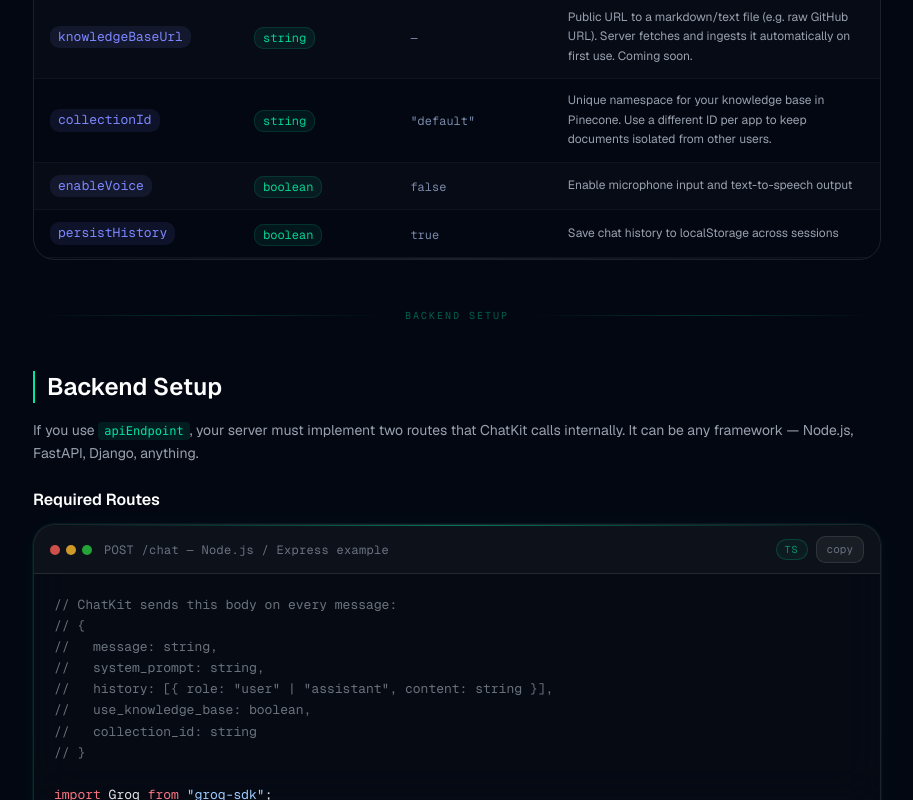
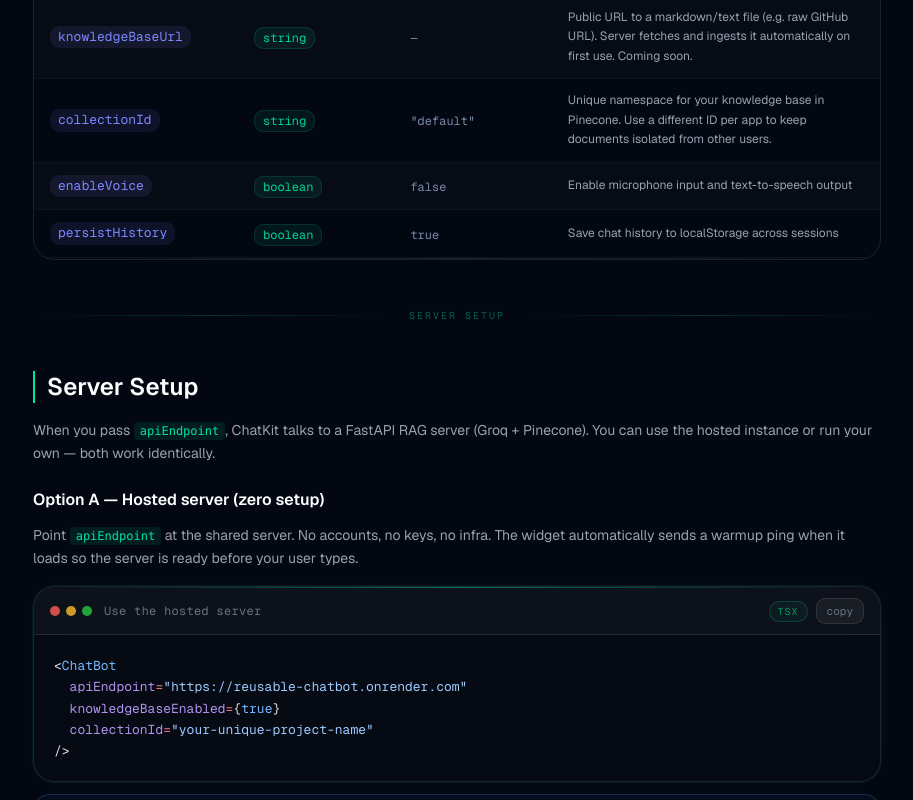
Before and after one commit to pratham27-pro/reusable-chatbot, a Next.js app in the folder chatbot-site/: page /docs in a window 1280 px wide. Shown: the part 2000-2800 px from the top of the page, without its empty margins (183-1096 px from the left). Built offline with nearby package versions, Linux system fonts and the light colour scheme.

Commit message:
new playground features and docs updated

```diff
--- a/chatbot-site/app/docs/page.tsx
+++ b/chatbot-site/app/docs/page.tsx
@@ -74,17 +74,17 @@ export default function DocsPage() {
 
         <ShikiBlock
           lang="tsx"
-          label="Option 2 — Your own backend (apiEndpoint)"
+          label="Option 2 — RAG server with knowledge base (apiEndpoint)"
           className="mt-4"
         >
           {`import { ChatBot } from '@pratham_jain/chatkit';
 
-// Recommended for production — API key stays on your server
-<ChatBot apiEndpoint="https://your-backend.com" />
+// Use the hosted server — no setup needed
+<ChatBot apiEndpoint="https://reusable-chatbot.onrender.com" />
 
 // Full config
 <ChatBot
-  apiEndpoint="https://your-backend.com"
+  apiEndpoint="https://reusable-chatbot.onrender.com"
   botName="Support Bot"
   buttonColor="#6366f1"
   theme="dark"
@@ -109,102 +109,103 @@ export default function DocsPage() {
         <PropsTable />
       </section>
 
-      {/* ── Divider: backend ─────────────────────────────────────────── */}
-      <Divider label="backend setup" />
+      {/* ── Divider: server setup ────────────────────────────────────── */}
+      <Divider label="server setup" />
 
-      {/* ── Backend Setup ─────────────────────────────────────────────── */}
+      {/* ── Server Setup ──────────────────────────────────────────────── */}
       <section className="mb-12">
         <h2 className="text-2xl font-semibold text-white mb-4 pl-3 border-l-2 border-[#00e5a0]">
-          Backend Setup
+          Server Setup
         </h2>
         <p className="text-gray-400 mb-6 text-sm leading-relaxed">
-          If you use{" "}
+          When you pass{" "}
           <code className="text-[#00e5a0] bg-[#00e5a0]/10 px-1.5 py-0.5 rounded text-xs">
             apiEndpoint
           </code>
-          , your server must implement two routes that ChatKit calls internally.
-          It can be any framework — Node.js, FastAPI, Django, anything.
+          , ChatKit talks to a FastAPI RAG server (Groq + Pinecone). You can use
+          the hosted instance or run your own — both work identically.
         </p>
 
+        {/* Option A */}
         <h3 className="text-base font-semibold text-white mb-3">
-          Required Routes
+          Option A — Hosted server (zero setup)
         </h3>
+        <p className="text-gray-400 mb-4 text-sm leading-relaxed">
+          Point{" "}
+          <code className="text-[#00e5a0] bg-[#00e5a0]/10 px-1.5 py-0.5 rounded text-xs">
+            apiEndpoint
+          </code>{" "}
+          at the shared server. No accounts, no keys, no infra. The widget
+          automatically sends a warmup ping when it loads so the server is
+          ready before your user types.
+        </p>
 
-        <ShikiBlock
-          lang="ts"
-          label="POST /chat — Node.js / Express example"
-          className="mb-4"
-        >
-          {`// ChatKit sends this body on every message:
-// {
-//   message: string,
-//   system_prompt: string,
-//   history: [{ role: "user" | "assistant", content: string }],
-//   use_knowledge_base: boolean,
-//   collection_id: string
-// }
-
-import Groq from "groq-sdk";
-const groq = new Groq({ apiKey: process.env.GROQ_API_KEY });
-
-app.post("/chat", async (req, res) => {
-  const { message, system_prompt, history } = req.body;
-
-  res.setHeader("Content-Type", "text/plain");
-  res.setHeader("Transfer-Encoding", "chunked");
-
-  const stream = await groq.chat.completions.create({
-    model: "llama-3.3-70b-versatile",
-    stream: true,
-    messages: [
-      { role: "system", content: system_prompt || "You are a helpful assistant." },
-      ...history.slice(-10),
-      { role: "user", content: message },
-    ],
-  });
-
-  for await (const chunk of stream) {
-    const token = chunk.choices[0]?.delta?.content;
-    if (token) res.write(token);
-  }
-  res.end();
-});`}
+        <ShikiBlock lang="tsx" label="Use the hosted server">
+          {`<ChatBot
+  apiEndpoint="https://reusable-chatbot.onrender.com"
+  knowledgeBaseEnabled={true}
+  collectionId="your-unique-project-name"
+/>`}
         </ShikiBlock>
 
-        {/* ── CHANGED: file type updated to .txt ── */}
-        <ShikiBlock
-          lang="ts"
-          label="POST /upload-doc — only needed if knowledgeBaseEnabled={true}"
-          className="mb-4"
-        >
-          {`// ChatKit sends: multipart/form-data
-// Fields: file (.txt only), collection_id (string)
-// Expected response: { message: string, collection_id: string }
+        <div className="mt-3 mb-8 rounded-xl border border-blue-400/20 bg-blue-400/5 px-4 py-3 text-xs text-blue-300/80 leading-relaxed">
+          💡 <strong className="text-blue-300">Always set a unique{" "}
+          <code className="bg-blue-400/10 px-1 rounded">collectionId</code>.</strong>{" "}
+          Documents are stored in Pinecone under that namespace — a unique ID
+          keeps your knowledge base isolated from other projects on the shared
+          server.
+        </div>
 
-app.post("/upload-doc", upload.single("file"), async (req, res) => {
-  const { collection_id } = req.body;
-  const file = req.file;
-  // → chunk, embed and store in your vector DB under collection_id
-  res.json({ message: "Ingested successfully", collection_id });
-});`}
+        {/* Option B */}
+        <h3 className="text-base font-semibold text-white mb-3">
+          Option B — Self-hosted (localhost or your own server)
+        </h3>
+        <p className="text-gray-400 mb-4 text-sm leading-relaxed">
+          Clone the repo, drop in your own Groq and Pinecone keys, and run the
+          server locally or deploy it anywhere. Fastest option for development.
+        </p>
+
+        <ShikiBlock lang="bash" label="1. Clone and install">
+          {`git clone https://github.com/pratham27-pro/reusable-chatbot
+cd reusable-chatbot/rag-server
+pip install -r requirements.txt`}
         </ShikiBlock>
 
-        <h3 className="text-base font-semibold text-white mb-3 mt-8">
-          Environment Variables
-        </h3>
-        <ShikiBlock lang="bash" label=".env">
-          {`# Your backend .env — never expose this to the frontend
-GROQ_API_KEY=gsk_xxxxxxxxxxxxxxxxxxxxxxxx`}
+        <ShikiBlock lang="bash" label="2. Configure .env" className="mt-4">
+          {`cp .env.sample .env
+
+# Fill in your keys:
+GROQ_API_KEY=gsk_xxxxxxxxxxxxxxxxxxxxxxxx
+PINECONE_API_KEY=xxxxxxxxxxxxxxxxxxxxxxxx
+PINECONE_INDEX_NAME=your-index-name
+PINECONE_HOST=https://your-index-host.pinecone.io`}
         </ShikiBlock>
 
-        <div className="mt-4 rounded-xl border border-blue-400/20 bg-blue-400/5 px-4 py-3 text-xs text-blue-300/80 leading-relaxed">
-          💡 The <code className="bg-blue-400/10 px-1 rounded">upload-doc</code>{" "}
-          route is only required if you use{" "}
-          <code className="bg-blue-400/10 px-1 rounded">
-            knowledgeBaseEnabled={"{true}"}
-          </code>
-          . If you only need chat, implement{" "}
-          <code className="bg-blue-400/10 px-1 rounded">/chat</code> only.
+        <ShikiBlock lang="bash" label="3. Start the server" className="mt-4">
+          {`uvicorn app.main:app --reload --port 8000`}
+        </ShikiBlock>
+
+        <ShikiBlock lang="tsx" label="4. Point your chatbot at it" className="mt-4">
+          {`// localhost (during development)
+<ChatBot
+  apiEndpoint="http://localhost:8000"
+  knowledgeBaseEnabled={true}
+  collectionId="my-project"
+/>
+
+// your own production domain
+<ChatBot
+  apiEndpoint="https://your-server.com"
+  knowledgeBaseEnabled={true}
+  collectionId="my-project"
+/>`}
+        </ShikiBlock>
+
+        <div className="mt-4 rounded-xl border border-yellow-400/20 bg-yellow-400/5 px-4 py-3 text-xs text-yellow-300/80 leading-relaxed">
+          ⚠️ You need a free{" "}
+          <strong className="text-yellow-300">Pinecone</strong> account and a{" "}
+          <strong className="text-yellow-300">Groq</strong> API key for the
+          self-hosted path. Both have free tiers.
         </div>
       </section>
 
@@ -347,32 +348,6 @@ NEXT_PUBLIC_GROQ_API_KEY=gsk_xxxxxxxxxxxxxxxxxxxxxxxx`}
 />`}
         </ShikiBlock>
 
-        {/* Method 3 */}
-        <h3 className="text-base font-semibold text-white mb-3 mt-8">
-          Method 3 — Auto-ingest from a public URL{" "}
-          <span className="text-[10px] font-mono text-[#00e5a0]/60 bg-[#00e5a0]/10 px-2 py-0.5 rounded-full ml-1 align-middle">
-            coming soon
-          </span>
-        </h3>
-        <p className="text-gray-400 mb-4 text-sm leading-relaxed">
-          Pass a public URL (e.g. a raw GitHub file) as{" "}
-          <code className="text-[#00e5a0] bg-[#00e5a0]/10 px-1.5 py-0.5 rounded text-xs">
-            knowledgeBaseUrl
-          </code>
-          . The server fetches and ingests it automatically on first use — no
-          manual curl, no upload UI. Once stored in Pinecone it's never
-          re-fetched.
-        </p>
-
-        <ShikiBlock lang="tsx" label="Auto-ingest (coming soon)">
-          {`<ChatBot
-  apiEndpoint="https://reusable-chatbot.onrender.com"
-  knowledgeBaseUrl="https://raw.githubusercontent.com/your-org/repo/main/docs/knowledge.md"
-  collectionId="acme-corp-docs"
-  systemPrompt="Answer only from the provided documentation."
-/>`}
-        </ShikiBlock>
-
         <div className="mt-4 rounded-xl border border-yellow-400/20 bg-yellow-400/5 px-4 py-3 text-xs text-yellow-300/80 leading-relaxed">
           ⚠️ The shared server stores documents in{" "}
           <strong className="text-yellow-300">Pinecone</strong> — they persist
--- a/chatbot-site/app/playground/_components/ConfigPanel.tsx
+++ b/chatbot-site/app/playground/_components/ConfigPanel.tsx
@@ -120,6 +120,30 @@ export function ConfigPanel({ config, set }: Props) {
             rows={4}
           />
         </div>
+
+        <div>
+          <ControlLabel label="Knowledge Base" hint="doc upload button in chat" />
+          <SegmentControl
+            value={config.knowledgeBaseEnabled ? "on" : "off"}
+            onChange={(v) => set("knowledgeBaseEnabled", v === "on")}
+            options={[
+              { label: "Off", value: "off" },
+              { label: "On", value: "on" },
+            ]}
+          />
+        </div>
+
+        <div>
+          <ControlLabel label="Voice" hint="mic input + TTS output" />
+          <SegmentControl
+            value={config.enableVoice ? "on" : "off"}
+            onChange={(v) => set("enableVoice", v === "on")}
+            options={[
+              { label: "Off", value: "off" },
+              { label: "On", value: "on" },
+            ]}
+          />
+        </div>
       </div>
     </div>
   );
--- a/chatbot-site/app/playground/_components/PreviewPanel.tsx
+++ b/chatbot-site/app/playground/_components/PreviewPanel.tsx
@@ -17,21 +17,25 @@ export function PreviewPanel({ config }: Props) {
   const [shikiHtml, setShikiHtml] = useState<string | null>(null);
   const accent = makeAccent(config.buttonColor);
 
-  const code = useMemo(
-    () => `import { ChatBot } from '@pratham_jain/chatkit';
-
-<ChatBot
-  apiEndpoint="https://your-rag-server.com"
-  botName="${config.botName}"
-  buttonColor="${config.buttonColor}"
-  theme="${config.theme}"
-  welcomeMessage="${config.welcomeMessage}"
-  systemPrompt="${config.systemPrompt}"
-  floatPosition="${config.floatPosition}"
-  placeholder="${config.placeholder}"
-/>`,
-    [config],
-  );
+  const code = useMemo(() => {
+    const lines = [
+      `import { ChatBot } from '@pratham_jain/chatkit';`,
+      ``,
+      `<ChatBot`,
+      `  apiEndpoint="https://reusable-chatbot.onrender.com"`,
+      `  botName="${config.botName}"`,
+      `  buttonColor="${config.buttonColor}"`,
+      `  theme="${config.theme}"`,
+      `  welcomeMessage="${config.welcomeMessage}"`,
+      `  systemPrompt="${config.systemPrompt}"`,
+      `  floatPosition="${config.floatPosition}"`,
+      `  placeholder="${config.placeholder}"`,
+      ...(config.knowledgeBaseEnabled ? [`  knowledgeBaseEnabled={true}`] : []),
+      ...(config.enableVoice ? [`  enableVoice={true}`] : []),
+      `/>`,
+    ];
+    return lines.join("\n");
+  }, [config]);
 
   useEffect(() => {
     codeToHtml(code, { lang: "tsx", theme: "github-dark" }).then(setShikiHtml);
--- a/chatbot-site/app/playground/_components/types.ts
+++ b/chatbot-site/app/playground/_components/types.ts
@@ -6,6 +6,8 @@ export interface Config {
   systemPrompt: string;
   floatPosition: "bottom-right" | "bottom-left";
   placeholder: string;
+  knowledgeBaseEnabled: boolean;
+  enableVoice: boolean;
 }
 
 export const DEFAULT: Config = {
@@ -16,6 +18,8 @@ export const DEFAULT: Config = {
   systemPrompt: "You are a helpful assistant.",
   floatPosition: "bottom-right",
   placeholder: "Type a message...",
+  knowledgeBaseEnabled: false,
+  enableVoice: false,
 };
 
 export const PRESETS: {
```
Also changed, not shown: chatbot-site/app/playground/_components/MockChatPreview.tsx (+24 -0 lines).
